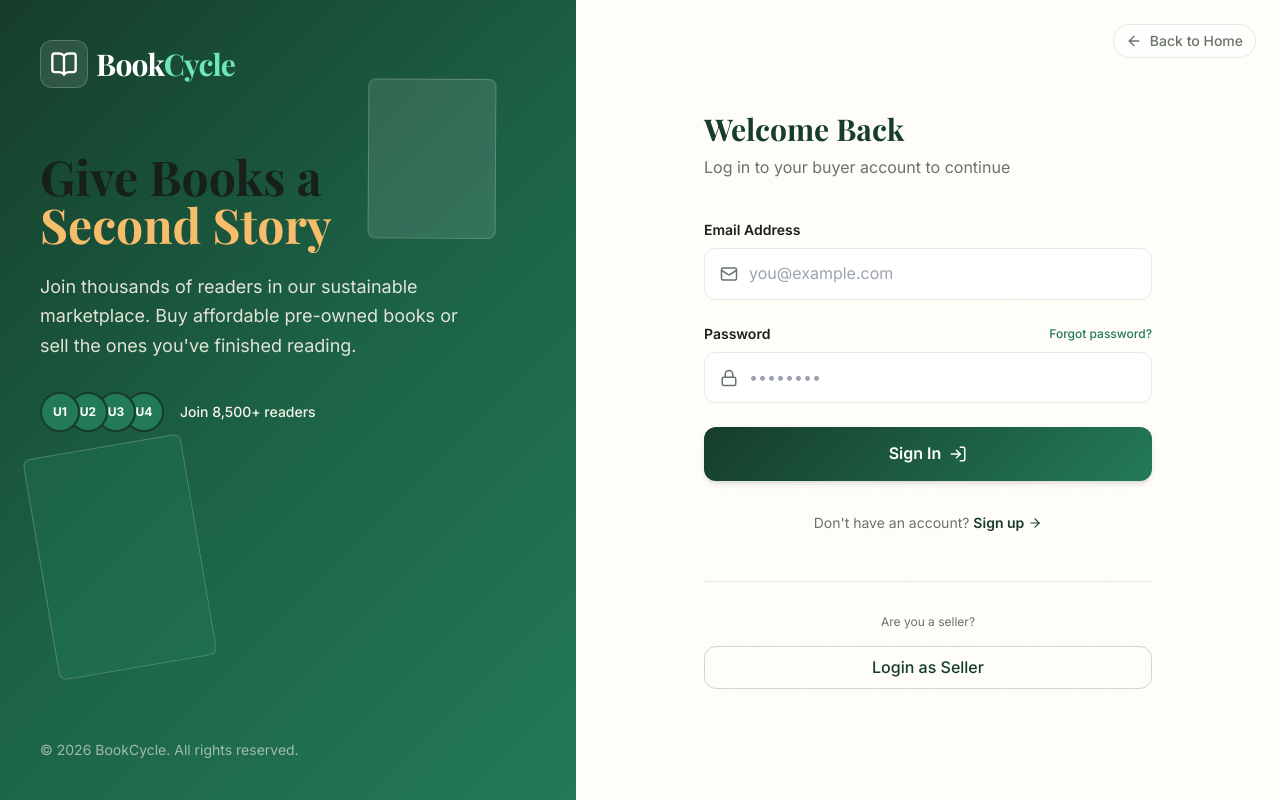
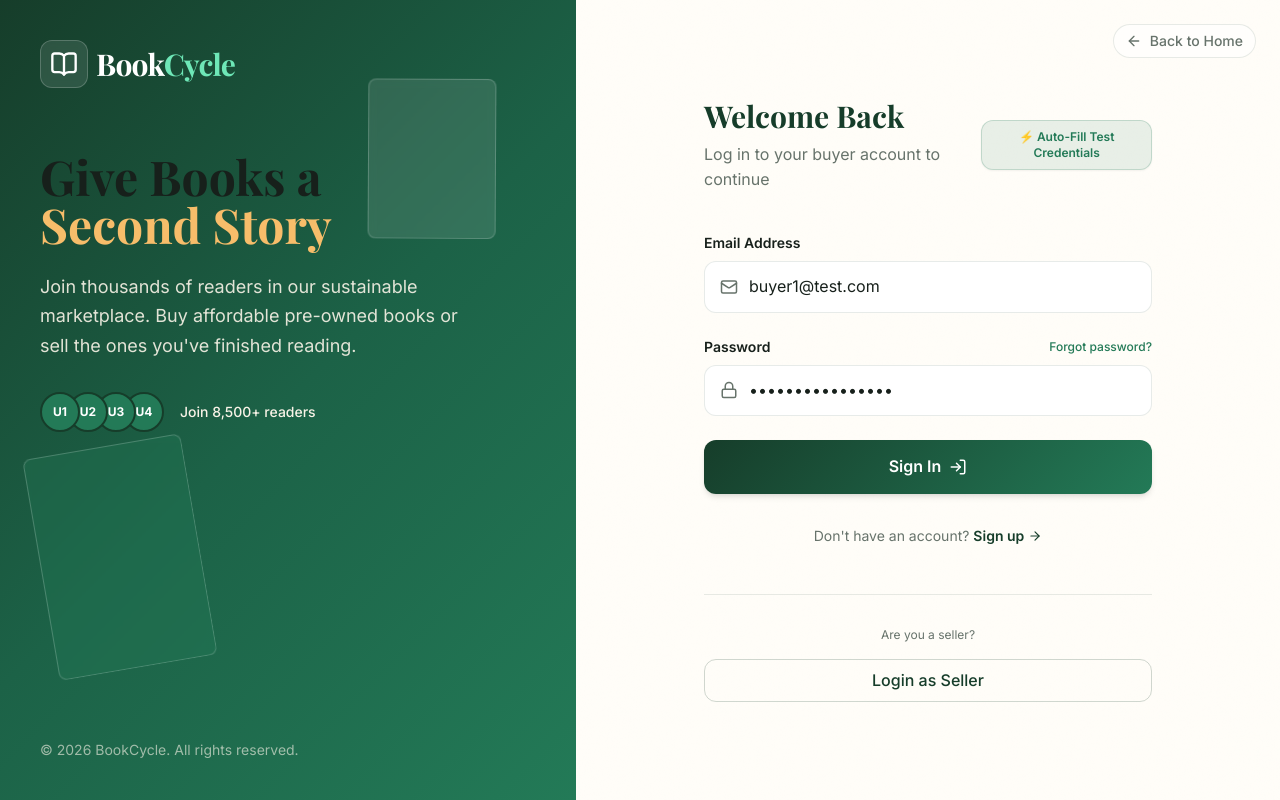
Before and after one commit to Ritikyadav2004/Bookcycle-, a React (Vite) app in the folder frontend/: page /buyer/login in a window 1280 px wide. Built offline with nearby package versions, Linux system fonts and the light colour scheme; no server answers; a web font is replaced by a local one.

Commit message:
Add pre-filled test credentials and auto-fill button to BuyerLogin

```diff
--- a/frontend/src/pages/auth/BuyerLogin.jsx
+++ b/frontend/src/pages/auth/BuyerLogin.jsx
@@ -19,9 +19,21 @@ const BuyerLogin = () => {
   const location = useLocation();
   const from = location.state?.from?.pathname || '/buyer/dashboard';
 
-  const { register, handleSubmit, formState: { errors, isSubmitting } } = useForm({
+  const { register, handleSubmit, reset, formState: { errors, isSubmitting } } = useForm({
     resolver: zodResolver(loginSchema),
+    defaultValues: {
+      email: 'buyer1@test.com',
+      password: 'buyerpassword123',
+    },
   });
+
+  const handleAutoFill = () => {
+    reset({
+      email: 'buyer1@test.com',
+      password: 'buyerpassword123',
+    });
+    toast.success('Buyer test credentials pre-filled!');
+  };
 
   const onSubmit = async (data) => {
     try {
@@ -36,9 +48,18 @@ const BuyerLogin = () => {
 
   return (
     <div className="w-full">
-      <div className="mb-10 text-center md:text-left">
-        <h2 className="text-3xl font-serif font-bold text-forest mb-2">Welcome Back</h2>
-        <p className="text-mutedText">Log in to your buyer account to continue</p>
+      <div className="mb-10 flex flex-col sm:flex-row justify-between items-start sm:items-center gap-4">
+        <div>
+          <h2 className="text-3xl font-serif font-bold text-forest mb-2">Welcome Back</h2>
+          <p className="text-mutedText">Log in to your buyer account to continue</p>
+        </div>
+        <button
+          type="button"
+          onClick={handleAutoFill}
+          className="px-3.5 py-2 bg-emerald/10 hover:bg-emerald text-emerald hover:text-white text-xs font-semibold rounded-xl border border-emerald/20 transition-all flex items-center gap-1.5 shadow-sm"
+        >
+          ⚡ Auto-Fill Test Credentials
+        </button>
       </div>
 
       <form onSubmit={handleSubmit(onSubmit)} className="space-y-6">
```
